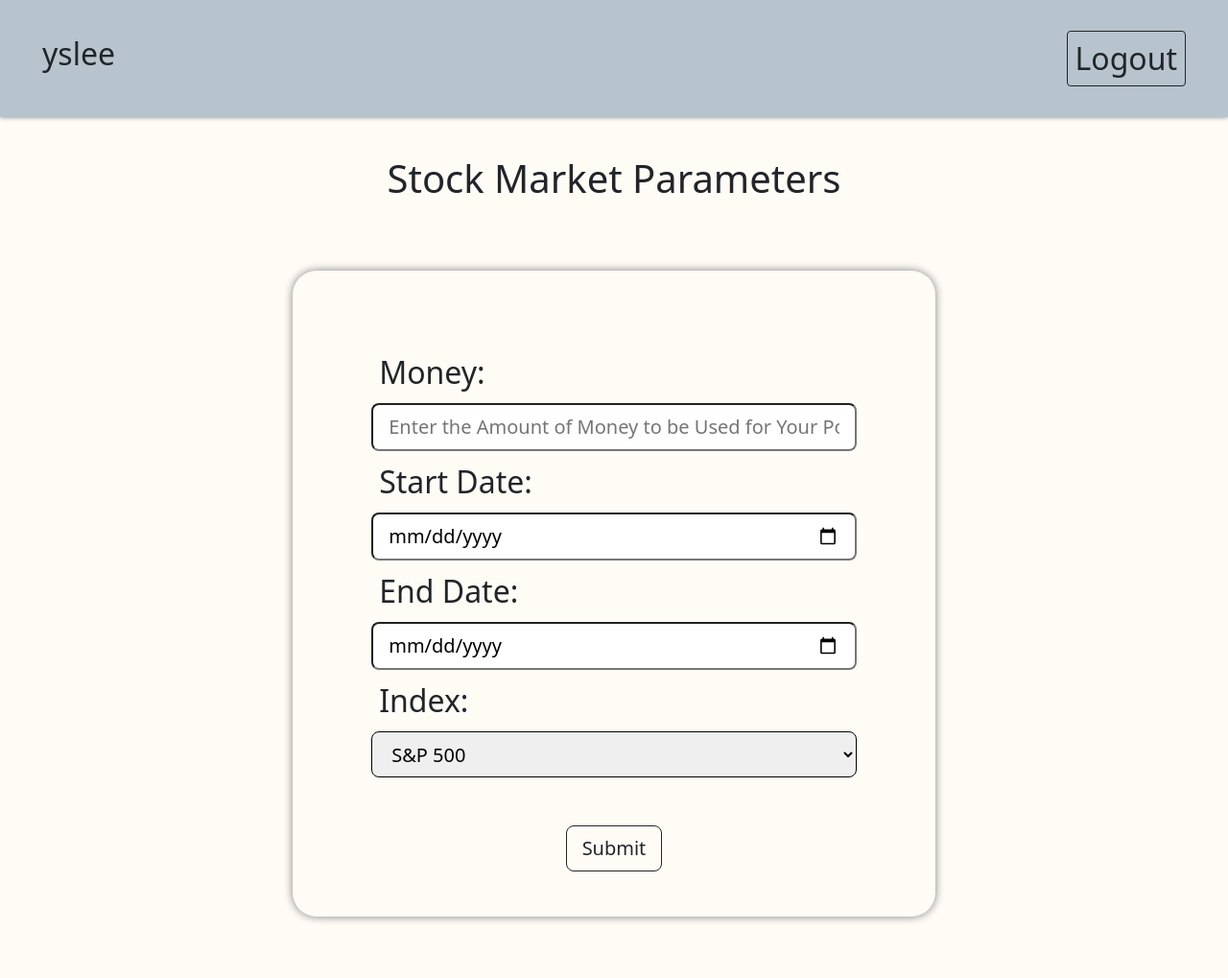
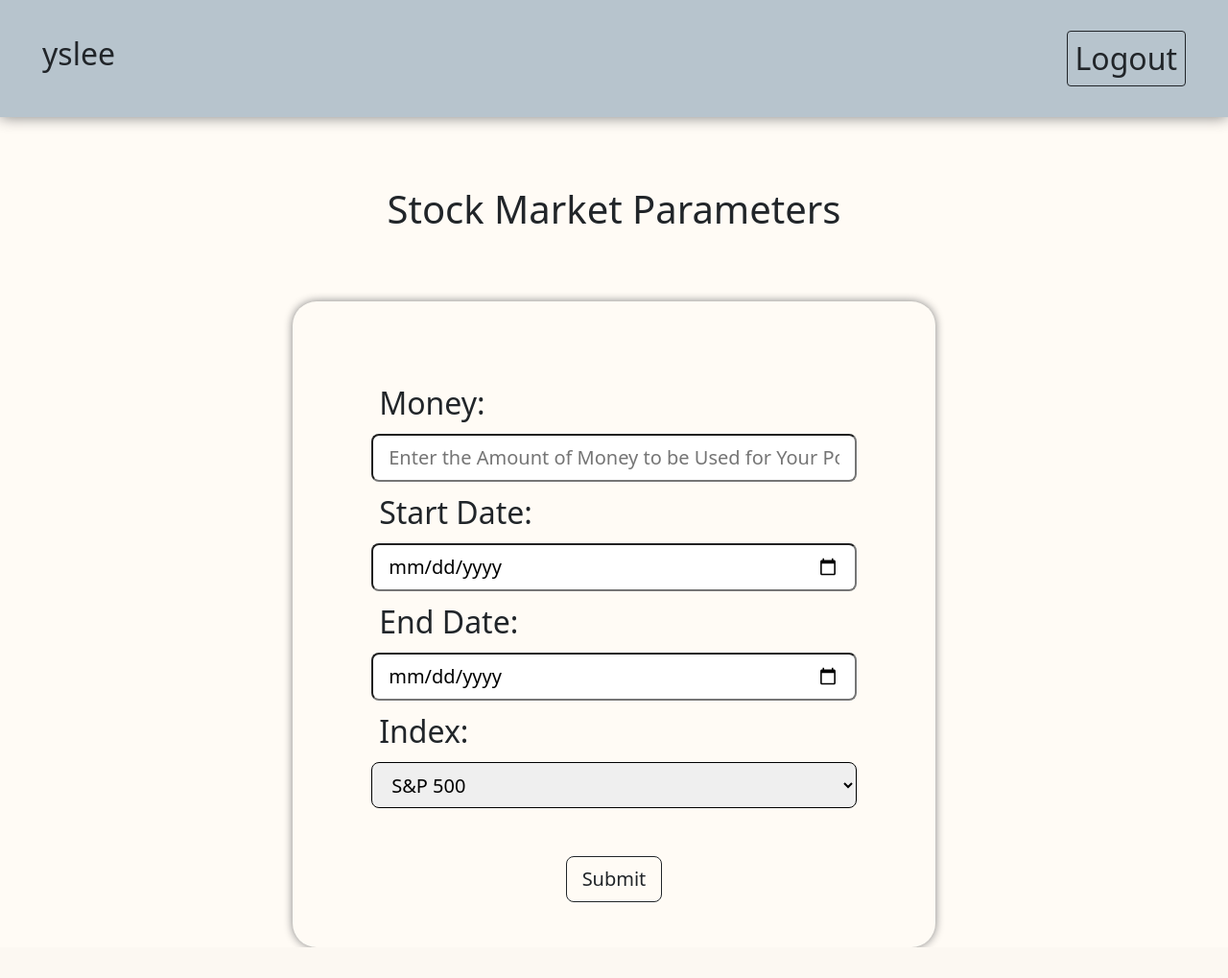
Before and after one commit to lysmm203/Stock-Market-Simulator, a Django app: page / in a window 1280 px wide. Shown: the whole page at 96% size. After the commit the page ends 987 px from the top, so only its background shows below. Run offline with Django 4.2, Linux system fonts and the light colour scheme; a user stored in the database is signed in.

Commit message:
Create base_navbar and adjust viewheight for stock market paramters page

```diff
--- a/base/static/base/css/styles.css
+++ b/base/static/base/css/styles.css
@@ -47,13 +47,13 @@ h1{
 
 .nav-bar{
     background-color: #b7c4cd;
-    min-height: 10vh;
+    min-height: 8vh;
     /*padding: 20px;*/
 
-    -webkit-box-shadow:0 0 5px gray;
-    -moz-box-shadow: 0 0 5px gray;
-    box-shadow:0 0 5px gray;
-    margin-bottom: 2.5%;
+    -webkit-box-shadow:0 0 15px gray;
+    -moz-box-shadow: 0 0 15px gray;
+    box-shadow:0 0 15px gray;
+    margin-bottom: 4rem;
 }
 
 .nav-bar-element{
--- /dev/null
+++ b/base/templates/base/base_navbar.html
@@ -0,0 +1,30 @@
+<!doctype html>
+{% load static %}
+<html lang="en">
+  <head>
+      <meta charset="utf-8">
+      <meta name="viewport" content="width=device-width, initial-scale=1">
+      <title>{% block title %} Title block {% endblock %}</title>
+      <script src="https://code.jquery.com/jquery-3.6.3.js" integrity="sha256-nQLuAZGRRcILA+6dMBOvcRh5Pe310sBpanc6+QBmyVM=" crossorigin="anonymous"></script>
+      <script src="https://code.jquery.com/ui/1.13.2/jquery-ui.js"></script>
+      <link href="https://cdn.jsdelivr.net/npm/bootstrap@5.3.0-alpha1/dist/css/bootstrap.min.css" rel="stylesheet" integrity="sha384-GLhlTQ8iRABdZLl6O3oVMWSktQOp6b7In1Zl3/Jr59b6EGGoI1aFkw7cmDA6j6gD" crossorigin="anonymous">
+      <link rel="stylesheet" href="{% static 'base/css/styles.css' %}">
+      <link rel="stylesheet" href="//code.jquery.com/ui/1.13.2/themes/base/jquery-ui.css">
+
+      {% block script %} {% endblock %}
+  </head>
+  <body>
+
+    <div class="d-flex nav-bar container-fluid align-items-center">
+      <div class="col d-flex justify-content-between">
+          <p class="nav-bar-element">{{request.user}}</p>
+          <a class="btn btn-outline-dark btn-sm nav-bar-element" href="{% url 'logout' %}">Logout</a>
+      </div>
+  </div>
+
+    {% block body %} {% endblock %}
+
+
+    <script src="https://cdn.jsdelivr.net/npm/bootstrap@5.3.0-alpha1/dist/js/bootstrap.bundle.min.js" integrity="sha384-w76AqPfDkMBDXo30jS1Sgez6pr3x5MlQ1ZAGC+nuZB+EYdgRZgiwxhTBTkF7CXvN" crossorigin="anonymous"></script>
+</body>
+</html>
--- a/base/templates/base/stock_form.html
+++ b/base/templates/base/stock_form.html
@@ -1,23 +1,15 @@
-{% extends 'base/base.html'%}
+{% extends 'base/base_navbar.html'%}
 
 {% block title %} Stock Market Parameters {% endblock %}
 
 {% block body %}
-
-
-<div class="d-flex nav-bar container-fluid align-items-center">
-    <div class="col d-flex justify-content-between">
-        <p class="nav-bar-element">{{request.user}}</p>
-        <a class="btn btn-outline-dark btn-sm nav-bar-element" href="{% url 'logout' %}">Logout</a>
-    </div>
-</div>
 
 <div class="container justify-content-center h-100">
     <div class="row">
         <div class="d-flex flex-column min-vh-75 justify-content-center align-items-center">
             <h1>Stock Market Parameters</h1>
 
-            <div class="dialogue-box">
+            <div class="dialogue-box" style="margin-bottom: 0px;">
 
                 <form method="POST" id="parameter-form">
                     {% csrf_token %}
```
Also changed, not shown: db.sqlite3.
